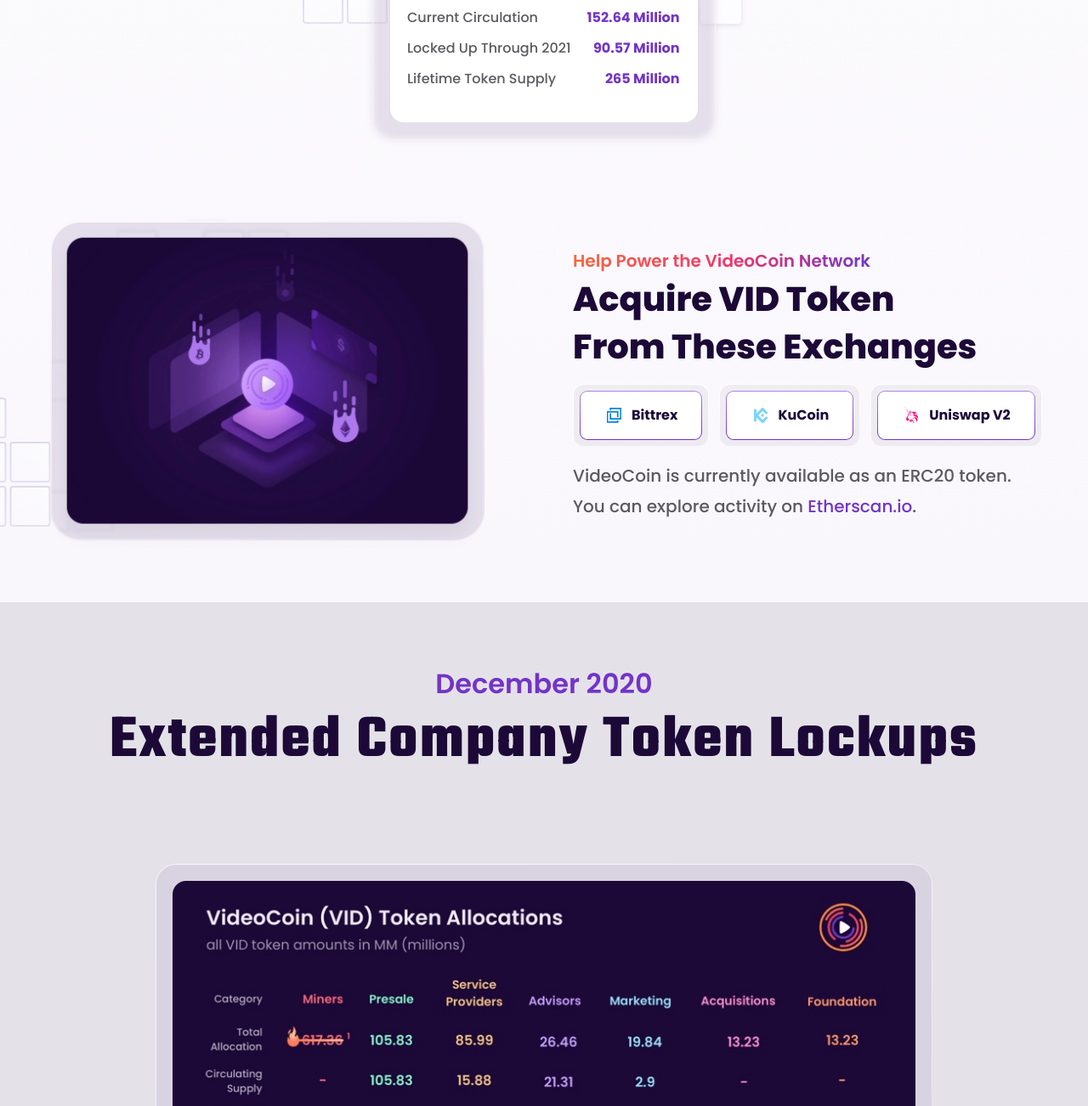
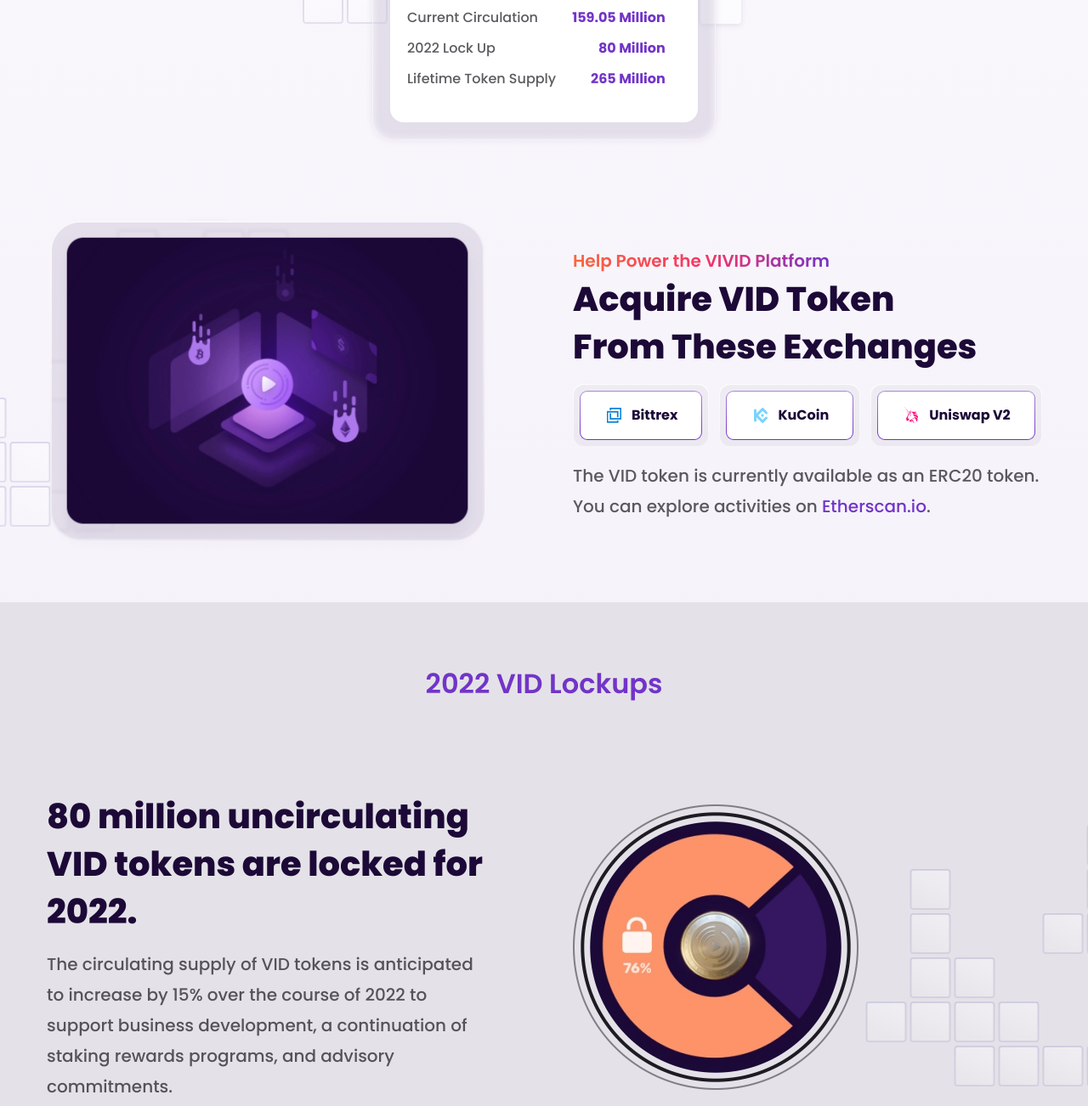
Before and after one commit to videocoin/videocoin.network, a Gatsby site: page /token in a window 1280 px wide. Shown: the part 1498-2800 px from the top of the page at 85% size. Built offline with nearby package versions, Linux system fonts and the light colour scheme; Gatsby itself is replaced by a stand-in of ours.

Commit message:
update token page

```diff
--- a/src/components/Token/Allocation.tsx
+++ b/src/components/Token/Allocation.tsx
@@ -33,18 +33,9 @@
   return (
     <Root>
       <Container>
-        <Text variant="title2" color="violet50" align="center">
-          December 2020
+        <Text variant="title2" color="violet50" align="center" marginB={50}>
+          2022 VID Lockups
         </Text>
-        <Text variant="display1" align="center" marginB={100}>
-          Extended Company Token Lockups
-        </Text>
-        <View row centerH marginB={48}>
-          <GatsbyImage
-            alt=""
-            image={data.image.childImageSharp.gatsbyImageData}
-          />
-        </View>
       </Container>
       <MainBlock
         reverse
@@ -59,12 +50,10 @@
         right={
           <>
             <Text variant="title" marginB={16}>
-              76% of uncirculated <br /> supply locked up
+              80 million uncirculating VID tokens are locked for 2022.
             </Text>
             <Text color="grey70_72">
-              This lockup though the end of 2021 impacts over 90 million tokens
-              held by the VDA and our service provider partners, and represents
-              76% of the non-circulating VID token supply.
+               The circulating supply of VID tokens is anticipated to increase by 15% over the course of 2022 to support business development, a continuation of staking rewards programs, and advisory commitments.
             </Text>
           </>
         }
--- a/src/components/Token/Exchanges.tsx
+++ b/src/components/Token/Exchanges.tsx
@@ -34,7 +34,7 @@
       right={
         <>
           <Text variant="subtitle" withGradient>
-            Help Power the VideoCoin Network
+            Help Power the VIVID Platform
           </Text>
           <Text variant="title" marginB={16}>
             Acquire VID Token <br /> From These Exchanges
@@ -84,8 +84,7 @@
             </View>
           </View>
           <Text color="grey70_72">
-            VideoCoin is currently available as an ERC20 token. You can explore
-            activity on{' '}
+            The VID token is currently available as an ERC20 token. You can explore activities on{' '}
             <a
               href="https://etherscan.io"
               target="_blank"
--- a/src/components/Token/Hero/index.tsx
+++ b/src/components/Token/Hero/index.tsx
@@ -24,11 +24,11 @@
                 <img src={token} width={36} height={36} alt="" />
               </View>
               <Text variant="subtitle" withGradient uppercase>
-                VideoCoin Tokenomics
+                Vivid Labs Tokenomics
               </Text>
             </View>
             <Text variant="display2">
-              VideoCoin Network is powered by the VID token.
+              The VIVID platform is powered by the VID token.
             </Text>
             <Text variant="subtitle" color="violet80" marginB={38}>
               VID tokens enable network functionality and ensure its stability
--- a/src/components/Token/TokenSupply/index.tsx
+++ b/src/components/Token/TokenSupply/index.tsx
@@ -10,7 +10,7 @@
   return (
     <Container>
       <Text variant="title2" color="violet50" align="center" marginT={72}>
-        VideoCoin
+        Vivid Labs
       </Text>
       <Text variant="display1" align="center">
         Token Supply
@@ -32,17 +32,17 @@
                   </td>
                   <td>
                     <Text variant="smallBodyAlt" color="violet50">
-                      152.64 Million
+                      159.05 Million
                     </Text>
                   </td>
                 </tr>
                 <tr>
                   <td>
-                    <Text variant="smallBody">Locked Up Through 2021</Text>
+                    <Text variant="smallBody">2022 Lock Up</Text>
                   </td>
                   <td>
                     <Text variant="smallBodyAlt" color="violet50">
-                      90.57 Million
+                      80 Million
                     </Text>
                   </td>
                 </tr>
--- a/src/pages/token.tsx
+++ b/src/pages/token.tsx
@@ -5,7 +5,6 @@
 import TokenSupply from 'components/Token/TokenSupply';
 import Exchanges from 'components/Token/Exchanges';
 import Allocation from 'components/Token/Allocation';
-import Tokenomics from 'components/Token/Tokenomics';
 
 const Token = () => {
   return (
@@ -15,7 +14,6 @@
       <TokenSupply />
       <Exchanges />
       <Allocation />
-      <Tokenomics />
     </Layout>
   );
 };
```
Also changed, not shown: package.json (+21 -21 lines), 1 other file.
